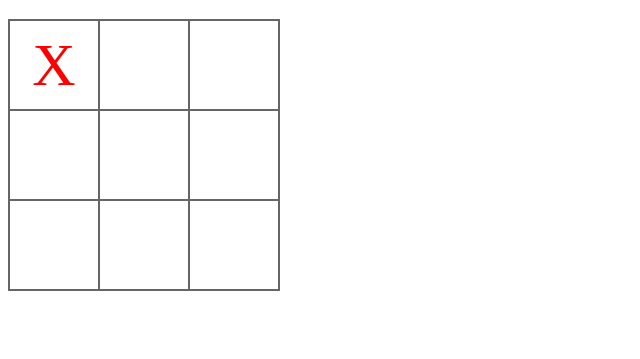
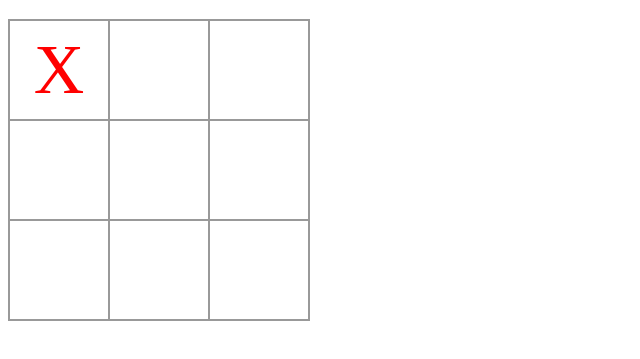
Before and after one commit to syavash/web-development-course, a plain HTML site: page part-9/index.html in a window 1280 px wide. Both pictures are taken after a click on the link 54 px from the left and 125 px from the top of the page. Shown: the part 61-420 px from the top of the page, without its empty margins (0-640 px from the left). Drawn offline with Linux system fonts and the light colour scheme.

Commit message:
Modified part 9

```diff
--- a/part-9/index.html
+++ b/part-9/index.html
@@ -6,40 +6,41 @@
     <title>Bazie XO</title>
     <style>
       #board {
-        width: 270px;
-        height: 270px;
-        border: 1px solid #666;
+        width: 300px;
+        height: 300px;
+        border: 1px #999999 solid;
       }
 
       .cell {
-        text-align: center;
         display: block;
-        width: 88px;
-        height: 88px;
-        border: 1px solid #666;
+        width: 98px;
+        height: 98px;
+        border: 1px #999999 solid;
         float: left;
         cursor: pointer;
-        font-size: 60px;
-        line-height: 88px;
+
+        font-size: 70px;
+        text-align: center;
+        line-height: 98px;
+      }
+
+      .cell.fill-x,
+      .cell.fill-o {
+        cursor: not-allowed;
+      }
+
+      .cell.fill-x::after {
+        content: "X";
+        color: red;
+      }
+
+      .cell.fill-o::after {
+        content: "O";
+        color: blue;
       }
 
       .cell:hover {
         background: #f1f1f1;
-      }
-
-      .fill-x,
-      .fill-o {
-        cursor: not-allowed;
-      }
-
-      .fill-x::after {
-        content: "X";
-        color: red;
-      }
-
-      .fill-o::after {
-        content: "O";
-        color: blue;
       }
 
       .highlight {
@@ -61,8 +62,8 @@
       <a class="cell"></a>
     </div>
     <script>
+      var cells = document.querySelectorAll(".cell");
       var turn = "x";
-      var cells = document.querySelectorAll(".cell");
       var message = document.getElementById("message");
       var isEnd = false;
       var winningConditions = [
@@ -76,65 +77,58 @@
         [2, 4, 6],
       ];
 
+      function checkWin() {
+        var turnClass = "fill-" + turn;
+        var isWon = winningConditions.some(function (winningCondition) {
+          var winning = winningCondition.every(function (index) {
+            return cells[index].classList.contains(turnClass);
+          });
+          if (winning) {
+            for (var j = 0; j < winningCondition.length; j++) {
+              cells[winningCondition[j]].classList.add("highlight");
+            }
+          }
+          return winning;
+        });
+        return isWon;
+      }
+
       function checkDraw() {
-        var draw = true;
+        filledCount = 0;
         for (var i = 0; i < cells.length; i++) {
           var cell = cells[i];
           if (
-            !cell.classList.contains("fill-x") &&
-            !cell.classList.contains("fill-o")
-          ) {
-            draw = false;
-            break;
+            cell.classList.contains("fill-x") ||
+            cell.classList.contains("fill-o")
+          )
+            filledCount++;
         }
-        }
-        return draw;
+        if (filledCount === 9) return true;
+        else return false;
       }
 
-      function checkWin() {
-        var currentClass = "fill-" + turn;
-        return winningConditions.some(function (winningCondition) {
-          var won = winningCondition.every(function (index) {
-            return cells[index].classList.contains(currentClass);
-          });
-          if (won) {
-            for (var i = 0; i < winningCondition.length; i++) {
-              cells[winningCondition[i]].classList.add("highlight");
-            }
-          }
-          return won;
-        });
-      }
-
-      function startGame() {
       for (var i = 0; i < cells.length; i++) {
         cells[i].addEventListener(
           "click",
           function (e) {
-              debugger;
             if (isEnd) return;
-
             var cell = e.target;
             cell.classList.add("fill-" + turn);
 
             if (checkWin()) {
-                message.innerHTML = turn.toUpperCase() + " bazi ro bord!";
+              message.innerHTML = turn.toUpperCase() + " barande shod!";
               isEnd = true;
             } else if (checkDraw()) {
               message.innerHTML = "Bazi mosavi shod!";
               isEnd = true;
             } else {
-                if (turn == "x") turn = "o";
-                else turn = "x";
+              turn = turn === "x" ? "o" : "x";
               message.innerHTML = "Nobate " + turn.toUpperCase() + " ast";
             }
           },
           { once: true }
         );
       }
-      }
-
-      startGame();
     </script>
   </body>
 </html>
```
Lines whose indentation alone changed are shown as unchanged.
